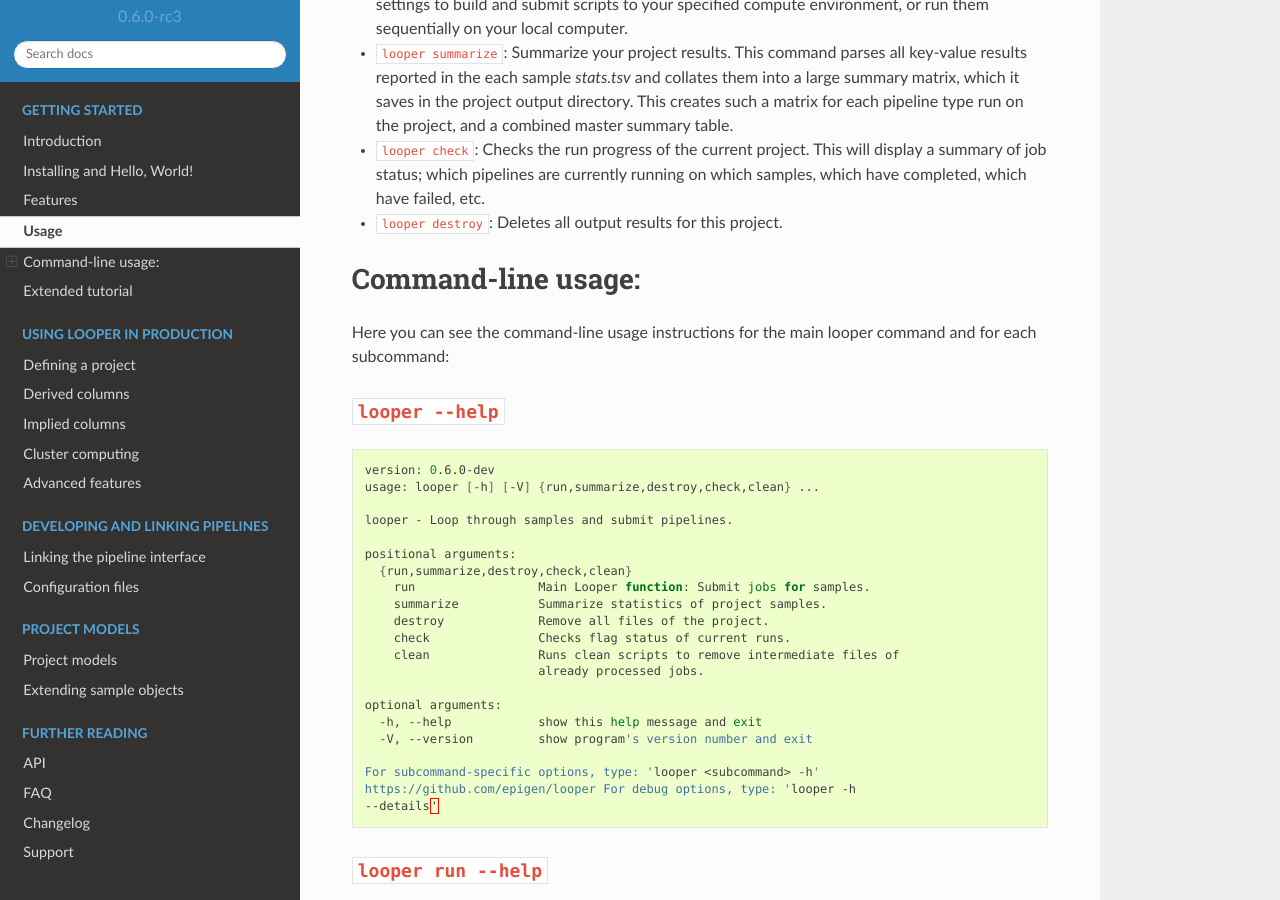
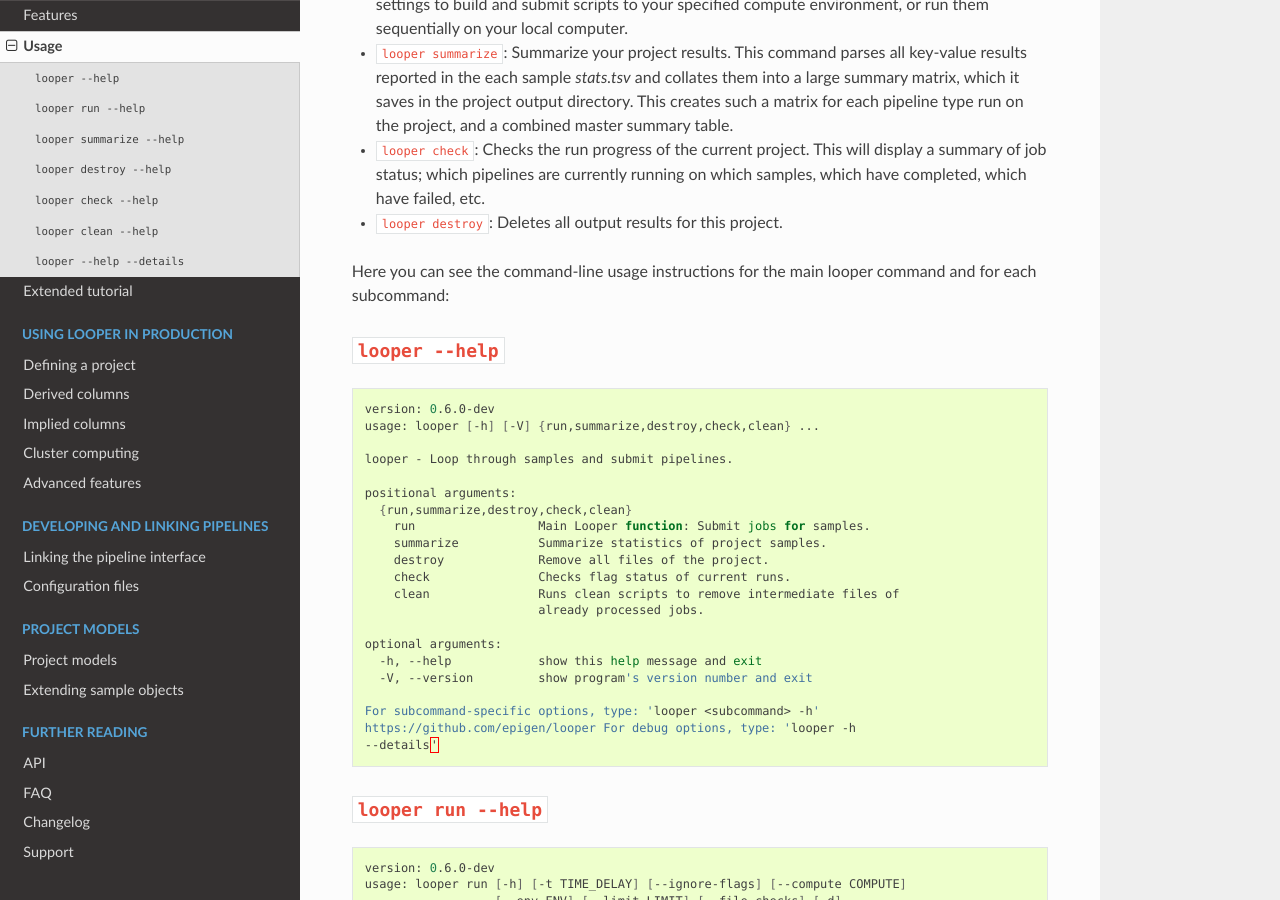
Before and after one commit to pepkit/peppy, a Sphinx documentation site: the page built from doc/source/usage.rst, in a window 1280 px wide and 900 px high, scrolled down 338 px. Built offline with Sphinx 7.4.7 and the Read the Docs theme 2.0.0, drawn with Linux system fonts in a browser that asks for light colours.

Commit message:
update usage

```diff
--- a/doc/source/usage.rst
+++ b/doc/source/usage.rst
@@ -13,9 +13,6 @@
 
 - ``looper destroy``: Deletes all output results for this project.
 
-
-Command-line usage:
-******************************
 
 Here you can see the command-line usage instructions for the main looper command and for each subcommand:
 
```
Also changed, not shown: 1 other file.
